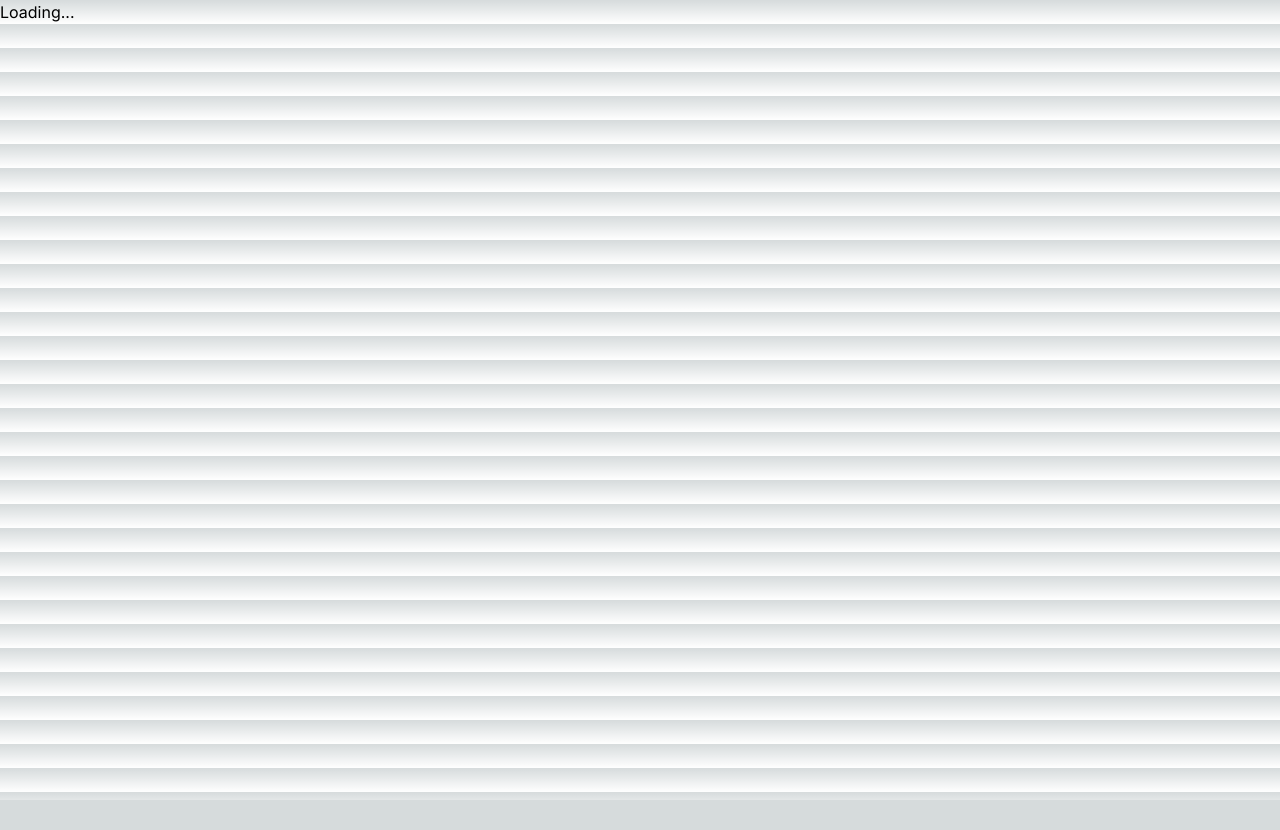
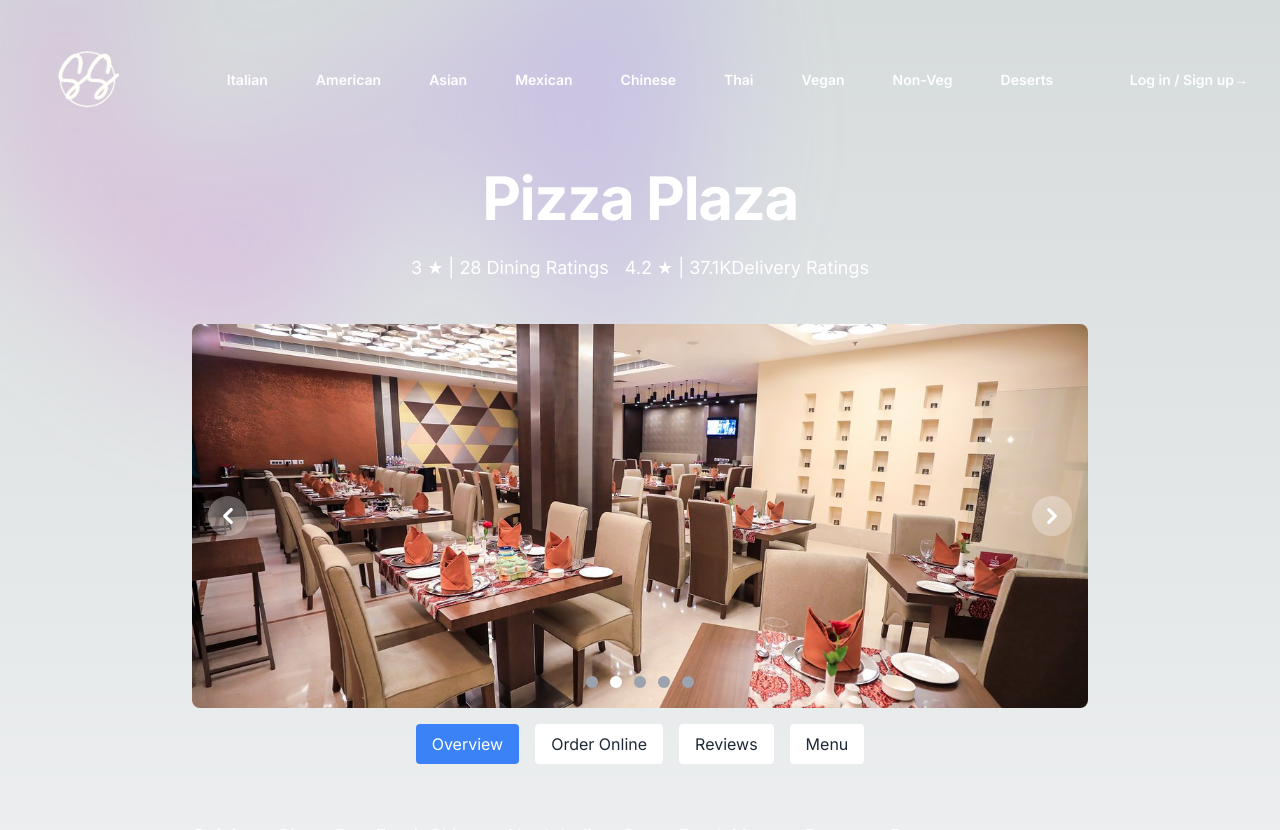
Before and after one commit to xKrishnaSaxena/SavorServe, a Next.js app: page /1 in a window 1280 px wide. Shown: the top 830 px of the page. Before the commit the page ends 800 px from the top, so only its background shows below. Built offline with nearby package versions, Linux system fonts and the light colour scheme.

Commit message:
Revamped

```diff
--- a/src/app/[id]/page.tsx
+++ b/src/app/[id]/page.tsx
@@ -20,8 +20,151 @@ type Params = {
 
 const RestaurantPage = ({ params }: { params: Params }) => {
   const { id } = params;
-  const [restaurant, setRestaurant] = useState<Restaurant | null>(null);
+
   const [currentSection, setCurrentSection] = useState("Overview");
+
+  const restaurant = {
+    name: "Pizza Plaza",
+    rating: 3.0,
+    diningRatings: 28,
+    deliveryRating: 4.2,
+    deliveryReviews: "37.1K",
+    cuisines: [
+      "Pizza",
+      "Fast Food",
+      "Chinese",
+      "North Indian",
+      "Street Food",
+      "Momos",
+      "Desserts",
+      "Beverages",
+    ],
+    location: "Rajajipuram, Lucknow",
+    status: "Open now",
+    timing: "10am – 11pm (Today)",
+    safetyMeasures: ["Rider Hand Wash", "Daily Temp. Checks"],
+    menu: [
+      {
+        category: "Pizza",
+        dishes: [
+          "Veg Cheese Pizza [7 inches]",
+          "Capsicum Cheese Pizza [7 inches]",
+          "Tomato Cheese Pizza [7 inches]",
+          "Onion Cheese Pizza [7 inches]",
+          "Red onion & mozzarella cheese",
+          "Capsicum Tomato Pizza [7 inches]",
+        ],
+      },
+      {
+        category: "Fried Rice",
+        dishes: [
+          "Veg Cheese Pizza [7 inches]",
+          "Capsicum Cheese Pizza [7 inches]",
+          "Tomato Cheese Pizza [7 inches]",
+          "Onion Cheese Pizza [7 inches]",
+          "Red onion & mozzarella cheese",
+          "Capsicum Tomato Pizza [7 inches]",
+        ],
+      },
+      {
+        category: "Indian",
+        dishes: [
+          "Veg Cheese Pizza [7 inches]",
+          "Capsicum Cheese Pizza [7 inches]",
+          "Tomato Cheese Pizza [7 inches]",
+          "Onion Cheese Pizza [7 inches]",
+          "Red onion & mozzarella cheese",
+          "Capsicum Tomato Pizza [7 inches]",
+        ],
+      },
+      {
+        category: "Chinese",
+        dishes: [
+          "Veg Cheese Pizza [7 inches]",
+          "Capsicum Cheese Pizza [7 inches]",
+          "Tomato Cheese Pizza [7 inches]",
+          "Onion Cheese Pizza [7 inches]",
+          "Red onion & mozzarella cheese",
+          "Capsicum Tomato Pizza [7 inches]",
+        ],
+      },
+    ],
+    knownFor: [
+      "Great Recommendations",
+      "Great Ambiance",
+      "Fast Delivery",
+      "Reasonable Prices",
+      "Nice Taste",
+      "Good Taste",
+    ],
+    averageCost: "₹450 for two people (approx.)",
+    paymentMethods: ["Cash and Cards accepted", "Digital payments accepted"],
+    moreInfo: [
+      "Breakfast",
+      "Home Delivery",
+      "Takeaway Available",
+      "Vegetarian Only",
+      "Desserts and Bakes",
+      "Indoor Seating",
+      "Table reservation required",
+    ],
+    images: [
+      "images/marineroom.jpg",
+      "images/punjab.jpg",
+      "images/sharma.jpg",
+      "images/skybar.jpg",
+      "images/tunday.jpg",
+    ],
+    menuPhotos: ["images/menu1.jpg", "images/menu2.jpg", "images/menu3.png"],
+    reviews: [
+      {
+        username: "Hasan Ahmad",
+        userReviews: 5,
+        userFollowers: 0,
+        rating: 5,
+        type: "DELIVERY",
+        time: "19 hours ago",
+        content: "",
+      },
+      {
+        username: "I Like Spicy And Crunchy",
+        userReviews: 2,
+        userFollowers: 0,
+        rating: 5,
+        type: "DELIVERY",
+        time: "yesterday",
+        content: "",
+      },
+      {
+        username: "Swati Thakur",
+        userReviews: 4,
+        userFollowers: 0,
+        rating: 1,
+        type: "DELIVERY",
+        time: "3 days ago",
+        content:
+          "I had ordered cheese paneer momos and they have delivered only paneer momos and taste of tandoori momos was pathetic",
+      },
+      {
+        username: "Mr Ayush",
+        userReviews: 3,
+        userFollowers: 0,
+        rating: 5,
+        type: "DELIVERY",
+        time: "4 days ago",
+        content: "",
+      },
+      {
+        username: "Prapti Mishra",
+        userReviews: 5,
+        userFollowers: 0,
+        rating: 5,
+        type: "DELIVERY",
+        time: "4 days ago",
+        content: "",
+      },
+    ],
+  };
 
   if (!restaurant) {
     return <div>Loading...</div>;
@@ -41,7 +184,7 @@ const RestaurantPage = ({ params }: { params: Params }) => {
           </div>
         );
       case "Reviews":
-        return <Review />;
+        return <Review reviews={restaurant.reviews} />;
       case "Menu":
         return <Menu restaurant={restaurant} />;
       default:
@@ -76,7 +219,7 @@ const RestaurantPage = ({ params }: { params: Params }) => {
                 Ratings
               </div>
               <div className="text-lg leading-8 text-white">
-                {restaurant.deliveryRating} ★ | {restaurant.deliveryReviews}{" "}
+                {restaurant.deliveryRating} ★ | {restaurant.deliveryReviews}
                 Delivery Ratings
               </div>
             </div>
--- a/src/components/restaurant/Order.tsx
+++ b/src/components/restaurant/Order.tsx
@@ -14,7 +14,7 @@ const Order: React.FC<OrderProps> = ({ menu }) => {
           <ul>
             {item.dishes.map((dish, dishIndex) => (
               <li key={dishIndex} className="mb-2">
-                {dish.name}
+                {dish}
               </li>
             ))}
           </ul>
--- a/src/components/restaurant/Reviews.tsx
+++ b/src/components/restaurant/Reviews.tsx
@@ -1,65 +1,10 @@
+import { Review } from "@/types/Restaurant";
 import React from "react";
 
-interface Review {
-  username: string;
-  userReviews: number;
-  userFollowers: number;
-  rating: number;
-  type: string;
-  time: string;
-  content: string;
+interface ReviewsProps {
+  reviews: Review[];
 }
-
-const reviews: Review[] = [
-  {
-    username: "Hasan Ahmad",
-    userReviews: 5,
-    userFollowers: 0,
-    rating: 5,
-    type: "DELIVERY",
-    time: "19 hours ago",
-    content: "",
-  },
-  {
-    username: "I Like Spicy And Crunchy",
-    userReviews: 2,
-    userFollowers: 0,
-    rating: 5,
-    type: "DELIVERY",
-    time: "yesterday",
-    content: "",
-  },
-  {
-    username: "Swati Thakur",
-    userReviews: 4,
-    userFollowers: 0,
-    rating: 1,
-    type: "DELIVERY",
-    time: "3 days ago",
-    content:
-      "I had ordered cheese paneer momos and they have delivered only paneer momos and taste of tandoori momos was pathetic",
-  },
-  {
-    username: "Mr Ayush",
-    userReviews: 3,
-    userFollowers: 0,
-    rating: 5,
-    type: "DELIVERY",
-    time: "4 days ago",
-    content: "",
-  },
-  {
-    username: "Prapti Mishra",
-    userReviews: 5,
-    userFollowers: 0,
-    rating: 5,
-    type: "DELIVERY",
-    time: "4 days ago",
-    content: "",
-  },
-];
-
-const Reviews: React.FC = () => {
+const Reviews: React.FC<ReviewsProps> = ({ reviews }) => {
   return (
     <div className="p-4">
       <h2 className="text-2xl font-bold mb-4">Pizza Plaza Reviews</h2>
```
Also changed, not shown: src/types/Restaurant.ts (+12 -11 lines).
